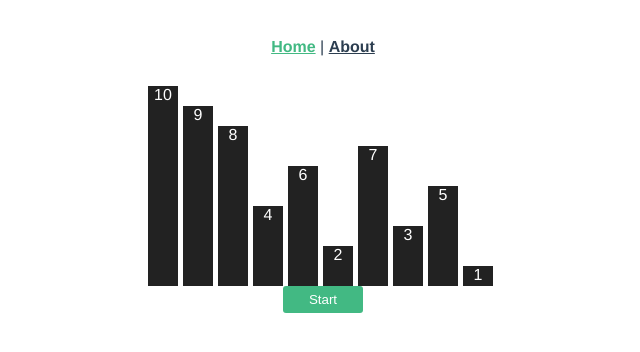
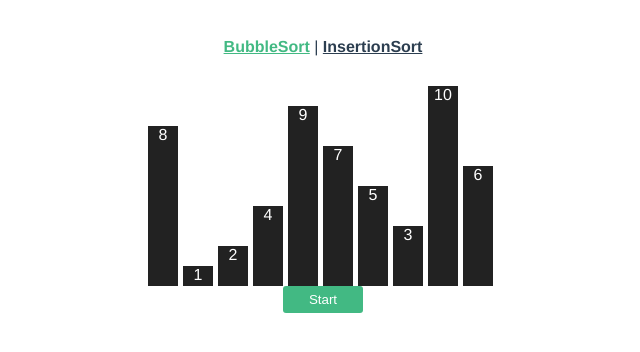
Before and after one commit to thesoumyaagrawal/Sorting-Algo-Visualizer, a Vue app: page /#/ in a window 1280 px wide. Shown: the top 352 px of the page, without its empty margins (317-957 px from the left). Built offline with nearby package versions, Linux system fonts and the light colour scheme.

Commit message:
Added insertion sort

```diff
--- a/src/components/SortingPage.vue
+++ b/src/components/BubbleSort.vue
@@ -1,19 +1,21 @@
 <template>
-  <div>
-    <DisplayArray :array="array" :active="active" :done="done" />
+  <div id="main">
+    <div
+      v-for="(item, index) in array"
+      :key="item"
+      :style="{ height: item * 20 + 'px' }"
+      :class="'col ' + getClassName(item, index)"
+    >
+      {{ item }}
+    </div>
   </div>
   <p v-if="!done">Done!</p>
   <button v-on:click="bubbleSort" :disabled="started">Start</button>
 </template>
 
 <script>
-import DisplayArray from "@/components/DisplayArray.vue";
-
 export default {
   name: "sorting-page",
-  components: {
-    DisplayArray,
-  },
   data() {
     return {
       array: [],
@@ -23,12 +25,10 @@ export default {
     };
   },
   methods: {
-    generateRandomArray() {
-      var array = Array(10)
-        .fill(1)
-        .map((x, y) => x + y);
+    getClassName(item, index) {
+      if (index >= this.done) return "done";
 
-      return _.shuffle(array);
+      return this.active.includes(item) ? "active" : "";
     },
 
     sleep(milliseconds) {
@@ -55,14 +55,18 @@ export default {
     },
   },
   created() {
-    this.array = this.generateRandomArray();
+    this.array = _.shuffle(
+      Array(10)
+        .fill(1)
+        .map((x, y) => x + y)
+    );
     this.done = this.array.length;
   },
 };
 </script>
 
 <style scoped>
-div {
+div#main {
   display: flex;
   justify-content: center;
   align-items: flex-end;
@@ -76,4 +80,19 @@ button {
   padding: 6px;
   width: 80px;
 }
+
+div.col {
+  color: white;
+  background-color: #222;
+  width: 30px;
+  margin-right: 5px;
+}
+
+div.active {
+  background-color: #42b983;
+}
+
+div.done {
+  background-color: rgb(204, 216, 29);
+}
 </style>
--- a/src/components/DisplayArray.vue
+++ /dev/null
@@ -1,45 +0,0 @@
-<template>
-  <div
-    v-for="(item, index) in array"
-    :key="item"
-    :style="{ height: item * 20 + 'px' }"
-    :class="getClassName(item, index)"
-  >
-    {{ item }}
-  </div>
-</template>
-
-<script>
-export default {
-  name: "display-array",
-  props: {
-    array: Array,
-    active: Array,
-    done: Number,
-  },
-  methods: {
-    getClassName(item, index) {
-      if (index >= this.done) return "done";
-
-      return this.active.includes(item) ? "active" : "";
-    },
-  },
-};
-</script>
-
-<style scoped>
-div {
-  color: white;
-  background-color: #222;
-  width: 30px;
-  margin-right: 5px;
-}
-
-div.active {
-  background-color: #42b983;
-}
-
-div.done {
-  background-color: rgb(204, 216, 29);
-}
-</style>
--- /dev/null
+++ b/src/components/InsertionSort.vue
@@ -0,0 +1,107 @@
+<template>
+  <div id="main">
+    <div
+      v-for="(item, index) in array"
+      :key="item"
+      :style="{ height: item * 20 + 'px' }"
+      :class="'col ' + getClassName(item, index)"
+    >
+      {{ item }}
+    </div>
+  </div>
+  {{ currentElement }}
+  <p v-if="done == array.length">Done!</p>
+  <button v-on:click="insertSort" :disabled="started">Start</button>
+</template>
+
+<script>
+export default {
+  name: "sorting-page",
+  data() {
+    return {
+      array: [],
+      done: 0,
+      started: false,
+      currentElement: -1,
+    };
+  },
+  methods: {
+    getClassName(item, index) {
+      if (index <= this.done) return "done";
+
+      if (item == this.currentElement) return "current";
+    },
+
+    sleep(milliseconds) {
+      return new Promise((resolve) => setTimeout(resolve, milliseconds));
+    },
+
+    async insertSort() {
+      this.started = true;
+      var array = this.array;
+
+      for (let i = 1; i < array.length; i++) {
+        let current = array[i];
+        let j = i - 1;
+        this.done = j;
+        this.currentElement = array[i];
+        array[i] = 0;
+
+        while (j >= 0 && array[j] > current) {
+          [array[j + 1], array[j]] = [array[j], 0];
+          j--;
+          await this.sleep(500);
+        }
+        array[j + 1] = current;
+
+        await this.sleep(500);
+      }
+      this.done = array.length;
+    },
+  },
+  created() {
+    this.array = _.shuffle(
+      Array(10)
+        .fill(1)
+        .map((x, y) => x + y)
+    );
+    this.done = -1;
+  },
+};
+</script>
+
+<style scoped>
+div#main {
+  display: flex;
+  justify-content: center;
+  align-items: flex-end;
+}
+
+button {
+  background-color: #42b983;
+  color: white;
+  border: none;
+  border-radius: 3px;
+  padding: 6px;
+  width: 80px;
+}
+
+div.col {
+  color: white;
+  background-color: #222;
+  width: 30px;
+  margin-right: 5px;
+}
+
+div.active {
+  background-color: #42b983;
+}
+
+div.done {
+  background-color: rgb(204, 216, 29);
+}
+
+div.current {
+  background-color: red;
+}
+</style>
--- a/src/components/Navbar.vue
+++ b/src/components/Navbar.vue
@@ -1,16 +1,13 @@
 <template>
   <div id="nav">
-    <router-link to="/">Home</router-link> |
-    <router-link to="/about">About</router-link>
+    <router-link to="/">BubbleSort</router-link> |
+    <router-link to="/insertionSort">InsertionSort</router-link>
   </div>
 </template>
 
 <script>
 export default {
   name: "Navbar",
-  props: {
-    msg: String,
-  },
 };
 </script>
 
--- a/src/router/index.js
+++ b/src/router/index.js
@@ -1,27 +1,23 @@
-import { createRouter, createWebHashHistory } from 'vue-router'
-import Home from '../views/Home.vue'
+import { createRouter, createWebHashHistory } from "vue-router";
+import InsertionSort from "../components/InsertionSort.vue";
+import BubbleSort from "../components/BubbleSort.vue";
 
 const routes = [
   {
-    path: '/',
-    name: 'Home',
-    component: Home
+    path: "/",
+    name: "BubbleSort",
+    component: BubbleSort,
   },
   {
-    path: '/about',
-    name: 'About',
-    // route level code-splitting
-    // this generates a separate chunk (about.[hash].js) for this route
-    // which is lazy-loaded when the route is visited.
-    component: function () {
-      return import(/* webpackChunkName: "about" */ '../views/About.vue')
-    }
-  }
-]
+    path: "/insertionSort",
+    name: "InsertionSort",
+    component: InsertionSort,
+  },
+];
 
 const router = createRouter({
   history: createWebHashHistory(),
-  routes
-})
+  routes,
+});
 
-export default router
+export default router;
--- a/src/views/About.vue
+++ /dev/null
@@ -1,5 +0,0 @@
-<template>
-  <div class="about">
-    <h1>This is an about page</h1>
-  </div>
-</template>
--- a/src/views/Home.vue
+++ /dev/null
@@ -1,17 +0,0 @@
-<template>
-  <div class="home">
-    <SortingPage />
-  </div>
-</template>
-
-<script>
-// @ is an alias to /src
-import SortingPage from "@/components/SortingPage.vue";
-
-export default {
-  name: "home",
-  components: {
-    SortingPage,
-  },
-};
-</script>
```
